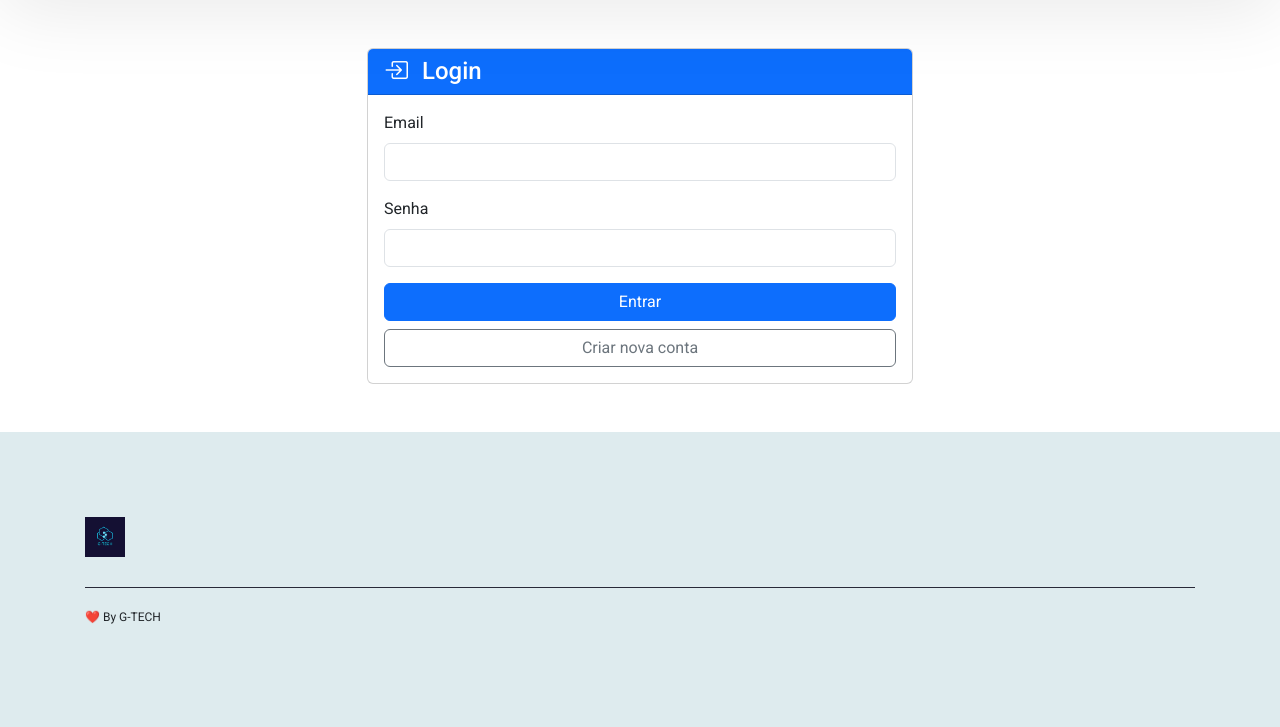
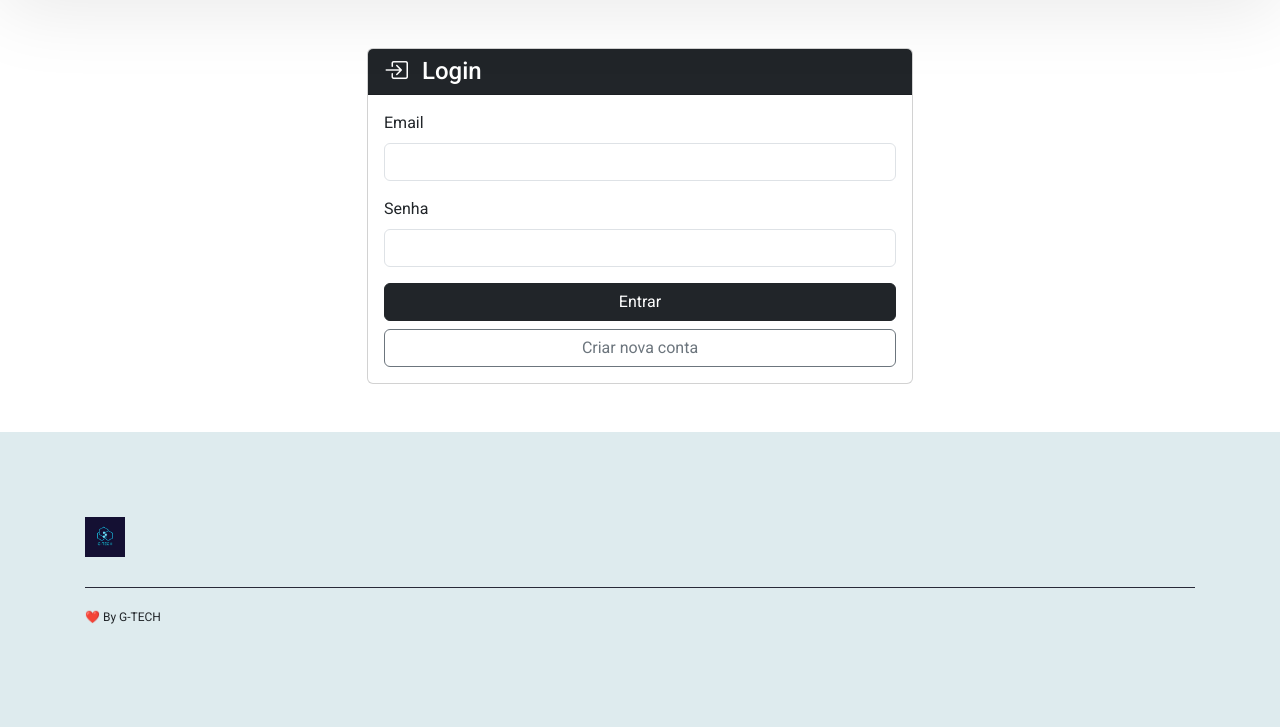
Before and after one commit to DomingosCapewa/G-Tech, a PHP site: page /login.php in a window 1280 px wide. Shown: the part 80-807 px from the top of the page. Run offline with PHP 8.4, Linux system fonts and the light colour scheme.

Commit message:
Update login.php

```diff
--- a/login.php
+++ b/login.php
@@ -36,7 +36,7 @@ require_once 'includes/header.php';
     <div class="row justify-content-center">
         <div class="col-md-6">
             <div class="card">
-                <div class="card-header bg-primary text-white">
+                <div class="card-header bg-dark text-white">
                     <h4 class="mb-0"><i class="bi bi-box-arrow-in-right me-2"></i> Login</h4>
                 </div>
                 <div class="card-body">
@@ -54,7 +54,7 @@ require_once 'includes/header.php';
                             <input type="password" class="form-control" id="senha" name="senha" required>
                         </div>
                         <div class="d-grid gap-2">
-                            <button type="submit" class="btn btn-primary">Entrar</button>
+                            <button type="submit" class="btn btn-dark">Entrar</button>
                             <a href="/G-tech/register.php" class="btn btn-outline-secondary">Criar nova conta</a>
                         </div>
                     </form>
```
